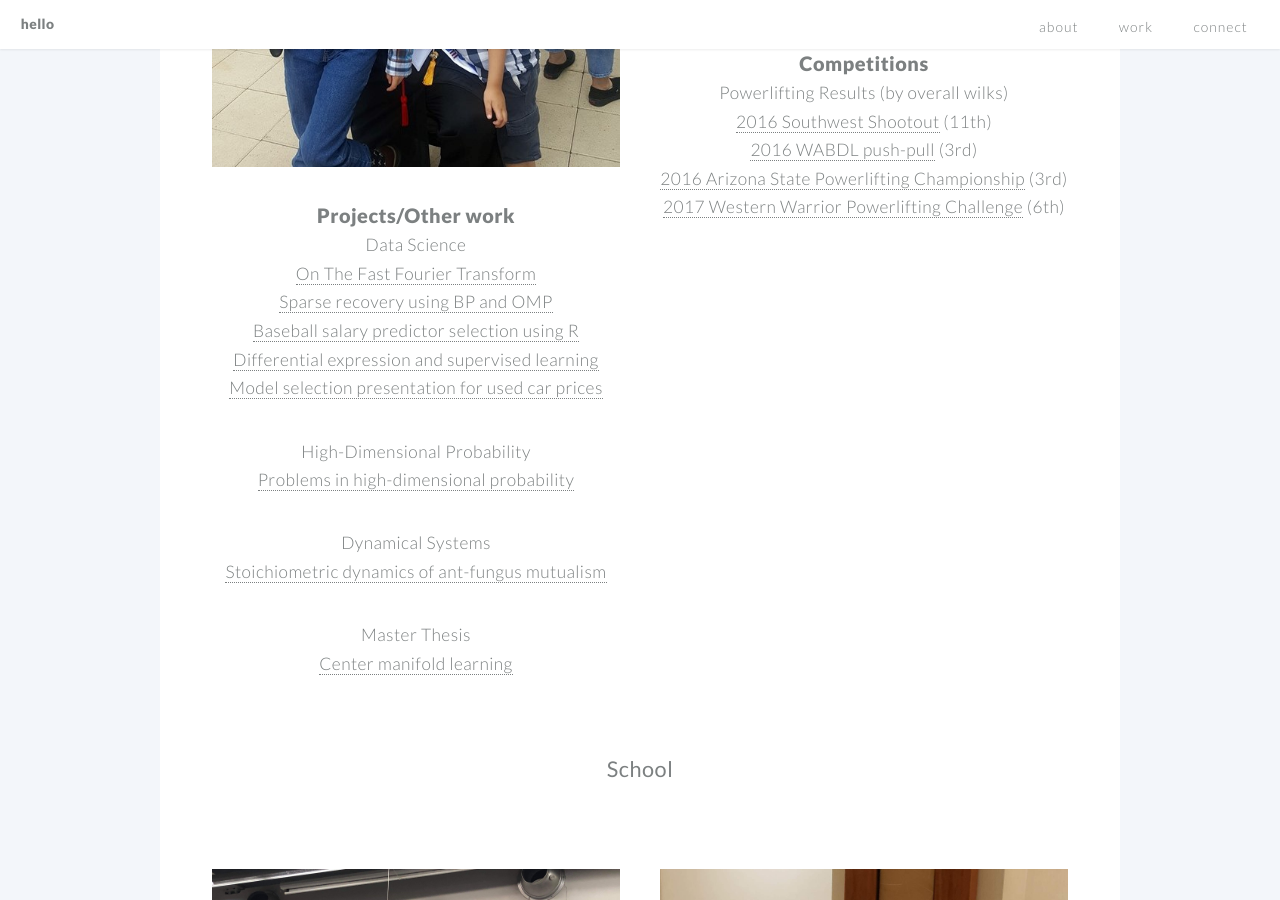
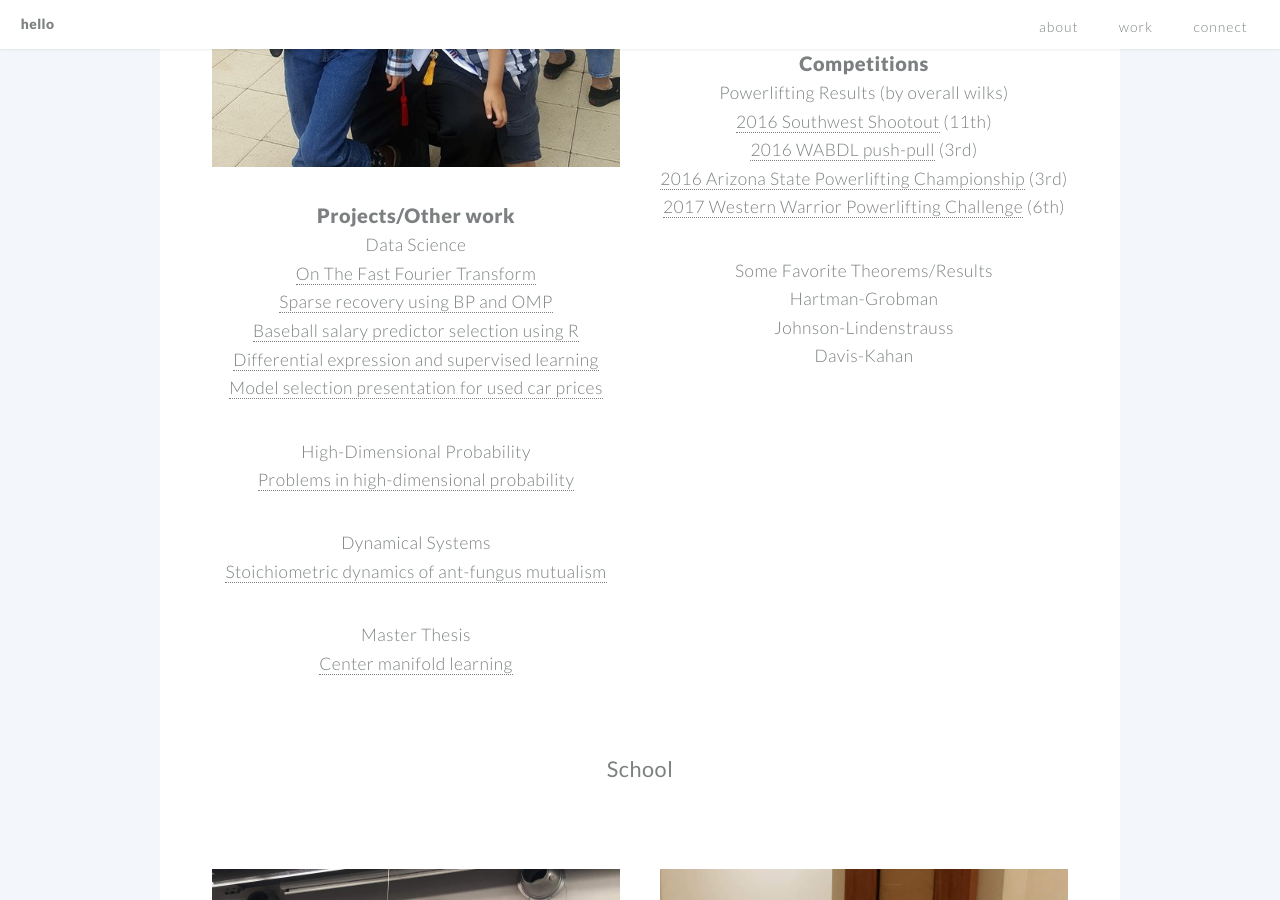
Before and after one commit to jben33/jben33.github.io, a Jekyll site: the page built from index.md, in a window 1280 px wide and 900 px high, scrolled down 2331 px. Built offline with Jekyll 4.4.1, drawn with Linux system fonts in a browser that asks for light colours.

Commit message:
Update example2.html

```diff
--- a/_includes/example2.html
+++ b/_includes/example2.html
@@ -6,3 +6,9 @@
   <li><a href="https://www.openpowerlifting.org/m/uspa/0666#justinbennett">2016 Arizona State Powerlifting Championship</a> (3rd)</li>
   <li><a href="https://www.openpowerlifting.org/m/uspa/0780#justinbennett">2017 Western Warrior Powerlifting Challenge</a> (6th)</li>
 </ul>
+
+<ul> Some Favorite Theorems/Results
+  <li>Hartman-Grobman</li>
+  <li>Johnson-Lindenstrauss</li>
+  <li>Davis-Kahan</li>
+</ul>
```
